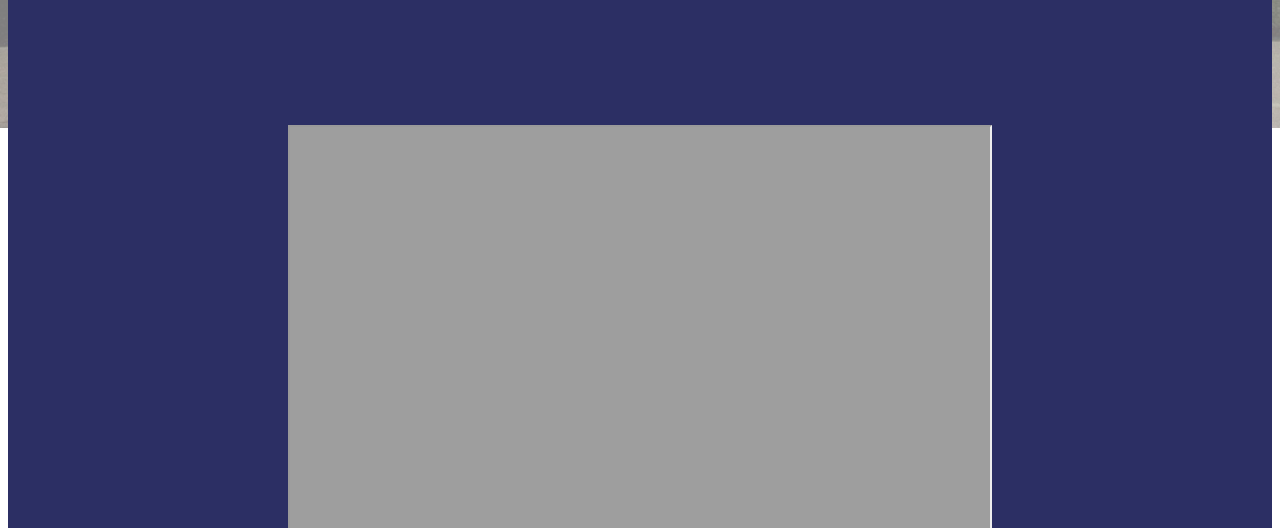
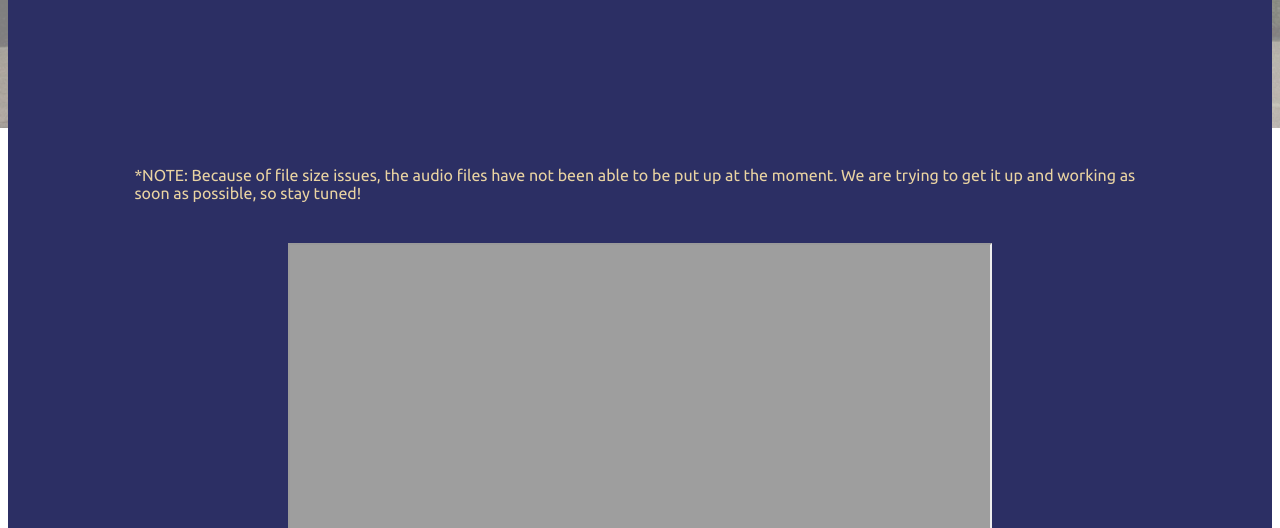
Before and after one commit to mkatzer2/uw-sound-map, a plain HTML site: page index.html in a window 1280 px wide. Shown: the part 272-800 px from the top of the page. Drawn offline with Linux system fonts and the light colour scheme; some packages are replaced by stand-ins of ours.

Commit message:
alert added

```diff
--- a/css/styles.css
+++ b/css/styles.css
@@ -87,3 +87,7 @@ audio {
   width: 100%;
   padding: 4% 0;
 }
+.alert {
+  color: #E9D3A2;
+  padding: 2% 10%;
+}
--- a/index.html
+++ b/index.html
@@ -12,6 +12,7 @@
       <h1><span class="uw">UW</span><span class="sound">Sound Map</span></h1>
     </header>
     <section class="map-section">
+      <p class="alert">*NOTE: Because of file size issues, the audio files have not been able to be put up at the moment. We are trying to get it up and working as soon as possible, so stay tuned!</p>
       <div class="iframe">
         <iframe  src="map.html" width="700px" height="500px" scrolling="no"></iframe>
       </div>
```
